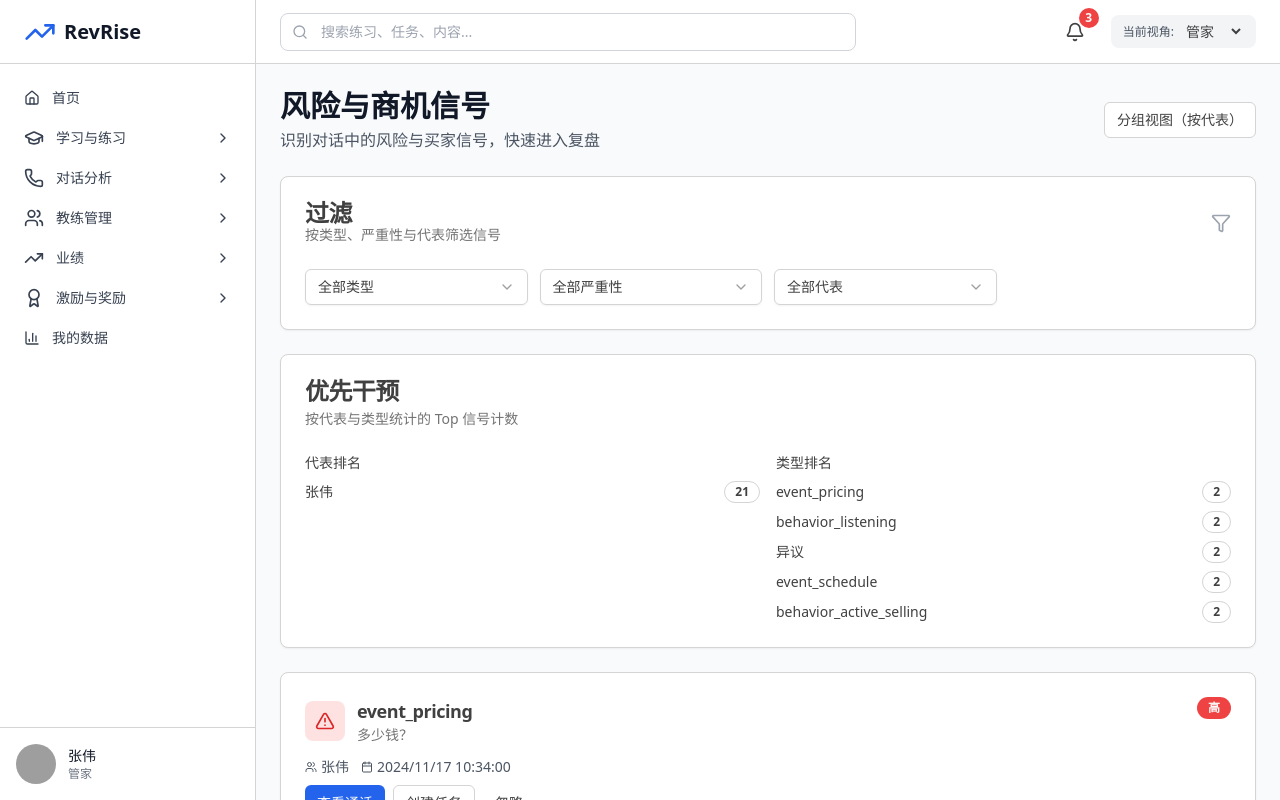
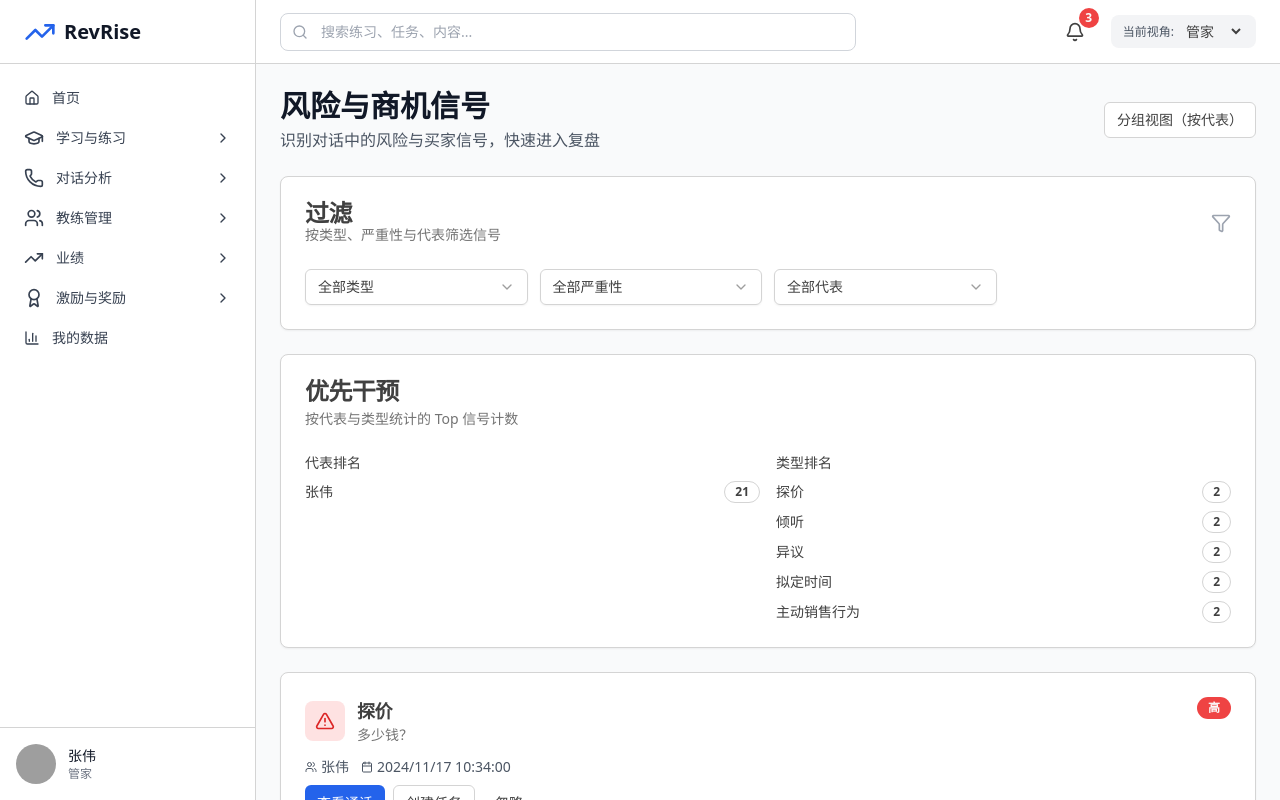
Before and after one commit to franksunye/RepRise, a Next.js app in the folder frontend/: page /coach/conversations/alerts in a window 1280 px wide. Built offline with nearby package versions, Linux system fonts and the light colour scheme; grey boxes are pictures that could not be loaded.

Commit message:
refactor(signals): 统一分类映射\n- 会话详情页扩展类型徽章变体覆盖行为/事件新类型\n- 提醒列表新增行为/事件类型中文映射与筛选项\n- 保持严重程度中文显示一致

```diff
--- a/frontend/app/coach/conversations/[callId]/page.tsx
+++ b/frontend/app/coach/conversations/[callId]/page.tsx
@@ -38,6 +38,14 @@ export default function CoachConversationDetailPage() {
       case 'no_next_step': return 'warning';
       case 'competitor': return 'destructive';
       case 'engagement': return 'default';
+      case 'behavior_active_selling': return 'success';
+      case 'behavior_listening': return 'success';
+      case 'behavior_opening_completeness': return 'success';
+      case 'behavior_clarity': return 'warning';
+      case 'behavior_next_step': return 'warning';
+      case 'event_pricing': return 'warning';
+      case 'event_schedule': return 'default';
+      case 'event_rejection': return 'destructive';
       default: return 'outline';
     }
   };
--- a/frontend/app/coach/conversations/alerts/page.tsx
+++ b/frontend/app/coach/conversations/alerts/page.tsx
@@ -34,7 +34,15 @@ export default function CoachAlertsPage() {
       case 'no_next_step': return '无下一步';
       case 'competitor': return '竞争者提及';
       case 'buying': return '买家信号';
-      case 'engagement': return '参与度';
+      case 'engagement': return '低参与度';
+      case 'behavior_active_selling': return '主动销售行为';
+      case 'behavior_listening': return '倾听';
+      case 'behavior_opening_completeness': return '开场白完整度';
+      case 'behavior_clarity': return '解释清楚度';
+      case 'behavior_next_step': return '是否推动下一步';
+      case 'event_pricing': return '探价';
+      case 'event_schedule': return '拟定时间';
+      case 'event_rejection': return '拒绝';
       default: return t;
     }
   };
@@ -89,7 +97,15 @@ export default function CoachAlertsPage() {
                 <SelectItem value="no_next_step">无下一步</SelectItem>
                 <SelectItem value="competitor">竞争者提及</SelectItem>
                 <SelectItem value="buying">买家信号</SelectItem>
-                <SelectItem value="engagement">参与度</SelectItem>
+                <SelectItem value="engagement">低参与度</SelectItem>
+                <SelectItem value="behavior_active_selling">主动销售行为</SelectItem>
+                <SelectItem value="behavior_listening">倾听</SelectItem>
+                <SelectItem value="behavior_opening_completeness">开场白完整度</SelectItem>
+                <SelectItem value="behavior_clarity">解释清楚度</SelectItem>
+                <SelectItem value="behavior_next_step">是否推动下一步</SelectItem>
+                <SelectItem value="event_pricing">探价</SelectItem>
+                <SelectItem value="event_schedule">拟定时间</SelectItem>
+                <SelectItem value="event_rejection">拒绝</SelectItem>
               </SelectContent>
             </Select>
             <Select value={severity} onValueChange={setSeverity}>
```
